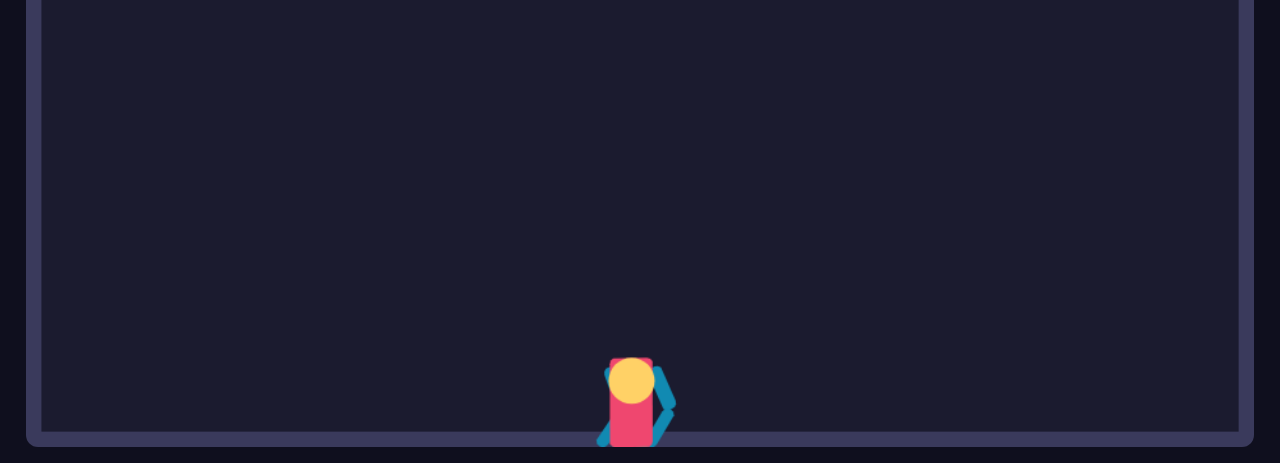
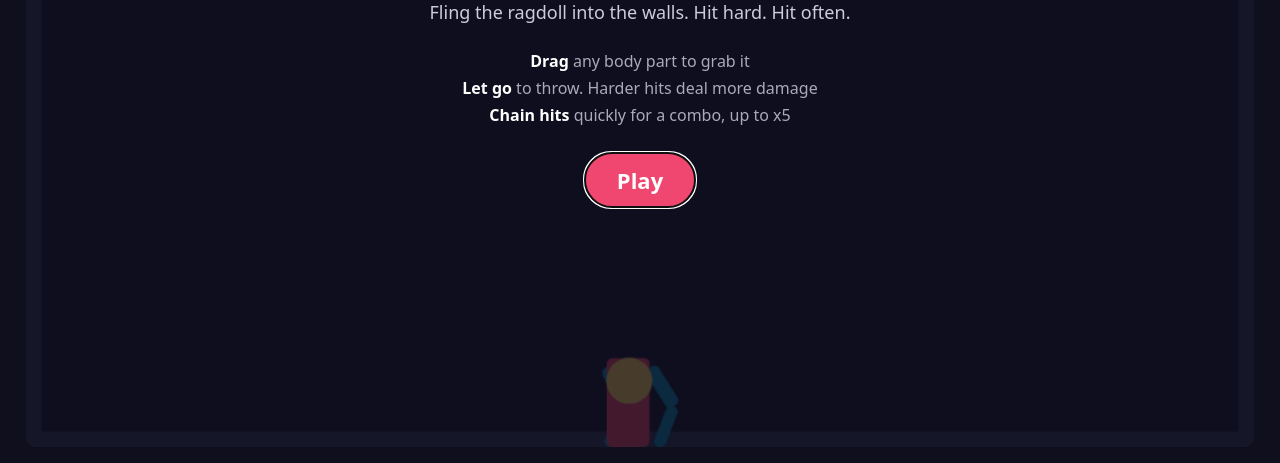
Before and after one commit to hollewood32-gif/ragdoll-fling, a website built with Vite: page index.html in a window 1280 px wide. Shown: the part 337-800 px from the top of the page. Built offline with nearby package versions, Linux system fonts and the light colour scheme.

Commit message:
Add a start menu
The game now opens on a menu with the title, quick how-to-play tips, the best score and a Play button. The ragdoll hangs in the background. The results screen gets a Menu button next to Play again.

```diff
--- a/index.html
+++ b/index.html
@@ -9,6 +9,19 @@
     <main id="app">
       <canvas id="game"></canvas>
 
+      <!-- Start menu. Shown when the game loads. -->
+      <div id="menu" class="overlay">
+        <h1>Ragdoll Fling</h1>
+        <p class="tagline">Fling the ragdoll into the walls. Hit hard. Hit often.</p>
+        <ul class="how-to">
+          <li><strong>Drag</strong> any body part to grab it</li>
+          <li><strong>Let go</strong> to throw. Harder hits deal more damage</li>
+          <li><strong>Chain hits</strong> quickly for a combo, up to x5</li>
+        </ul>
+        <p id="menu-best" class="best-line" hidden>Best: <span id="menu-best-score">0</span></p>
+        <button id="play">Play</button>
+      </div>
+
       <!-- Results screen. Hidden until the round ends. -->
       <div id="results" class="overlay" hidden>
         <h1>Time's up!</h1>
@@ -16,7 +29,10 @@
         <p id="final-score" class="big">0</p>
         <p id="new-best" class="new-best" hidden>New best!</p>
         <p class="best-line">Best: <span id="best-score">0</span></p>
-        <button id="restart">Play again</button>
+        <div class="buttons">
+          <button id="restart">Play again</button>
+          <button id="to-menu" class="secondary">Menu</button>
+        </div>
       </div>
     </main>
     <script type="module" src="/src/main.ts"></script>
--- a/src/main.ts
+++ b/src/main.ts
@@ -24,6 +24,12 @@ const finalScoreText = document.getElementById("final-score")!;
 const bestScoreText = document.getElementById("best-score")!;
 const newBestBadge = document.getElementById("new-best")!;
 const restartButton = document.getElementById("restart")!;
+const toMenuButton = document.getElementById("to-menu")!;
+
+const menuScreen = document.getElementById("menu")!;
+const menuBestLine = document.getElementById("menu-best")!;
+const menuBestScore = document.getElementById("menu-best-score")!;
+const playButton = document.getElementById("play")!;
 
 // ---------------------------------------------------------------------------
 // Physics world: gravity, four walls, one ragdoll
@@ -53,8 +59,8 @@ function respawnRagdoll(): void {
 // ---------------------------------------------------------------------------
 // Game state
 // ---------------------------------------------------------------------------
-type Phase = "ready" | "playing" | "results";
-let phase: Phase = "ready";
+type Phase = "menu" | "ready" | "playing" | "results";
+let phase: Phase = "menu";
 let timeLeft = CONFIG.roundSeconds;
 let score = 0;
 const combo = new Combo();
@@ -91,7 +97,7 @@ function toWorld(e: PointerEvent): Matter.Vector {
 }
 
 canvas.addEventListener("pointerdown", (e) => {
-  if (phase === "results") return;
+  if (phase === "menu" || phase === "results") return;
   const point = toWorld(e);
   const body = Query.point(ragdoll.parts, point)[0];
   if (!body) return;
@@ -183,7 +189,8 @@ Events.on(engine, "beforeUpdate", () => {
 });
 
 // ---------------------------------------------------------------------------
-// Round flow: ready -> playing -> results -> (restart) -> ready
+// Round flow: menu -> ready -> playing -> results -> (Play again) ready
+//                                                  -> (Menu) menu
 // ---------------------------------------------------------------------------
 function endRound(): void {
   phase = "results";
@@ -200,9 +207,10 @@ function endRound(): void {
   restartButton.focus();
 }
 
-function restart(): void {
+// Puts everything back to the start of a round.
+function resetRound(): void {
+  release();
   respawnRagdoll();
-  phase = "ready";
   timeLeft = CONFIG.roundSeconds;
   score = 0;
   combo.reset();
@@ -212,7 +220,31 @@ function restart(): void {
   shake = 0;
   resultsScreen.hidden = true;
 }
+
+function restart(): void {
+  resetRound();
+  phase = "ready"; // the clock starts on the first grab
+}
+
+function showMenu(): void {
+  resetRound();
+  phase = "menu";
+  menuBestScore.textContent = bestScore.toLocaleString();
+  menuBestLine.hidden = bestScore <= 0;
+  menuScreen.hidden = false;
+  playButton.focus();
+}
+
+function startFromMenu(): void {
+  menuScreen.hidden = true;
+  phase = "ready";
+}
+
 restartButton.addEventListener("click", restart);
+toMenuButton.addEventListener("click", showMenu);
+playButton.addEventListener("click", startFromMenu);
+
+showMenu(); // the game opens on the start menu
 
 // ---------------------------------------------------------------------------
 // Update: game rules that run every physics step
@@ -312,6 +344,7 @@ function draw(): void {
 
 // Score, timer and combo. Drawn without shake so they stay readable.
 function drawHud(): void {
+  if (phase === "menu") return; // the menu covers the screen
   ctx.fillStyle = "#ffffff";
   ctx.textBaseline = "top";
   ctx.font = "800 28px system-ui, sans-serif";
--- a/src/style.css
+++ b/src/style.css
@@ -80,6 +80,45 @@ canvas:active {
   display: none;
 }
 
+.overlay .tagline {
+  margin-bottom: 20px;
+  font-size: 18px;
+  color: #ccd;
+}
+
+.overlay .how-to {
+  margin: 0 0 20px;
+  padding: 0;
+  list-style: none;
+  text-align: center;
+  line-height: 1.7;
+  color: #aab;
+}
+
+.overlay .how-to strong {
+  color: #fff;
+}
+
+.overlay .best-line[hidden] {
+  display: none;
+}
+
+.overlay .buttons {
+  display: flex;
+  gap: 12px;
+}
+
+.overlay button.secondary {
+  background: transparent;
+  color: #ccd;
+  box-shadow: inset 0 0 0 2px #3a3a5c;
+}
+
+.overlay button.secondary:hover {
+  background: #2a2a45;
+  color: #fff;
+}
+
 .overlay .best-line {
   margin-bottom: 24px;
   font-size: 18px;
```
